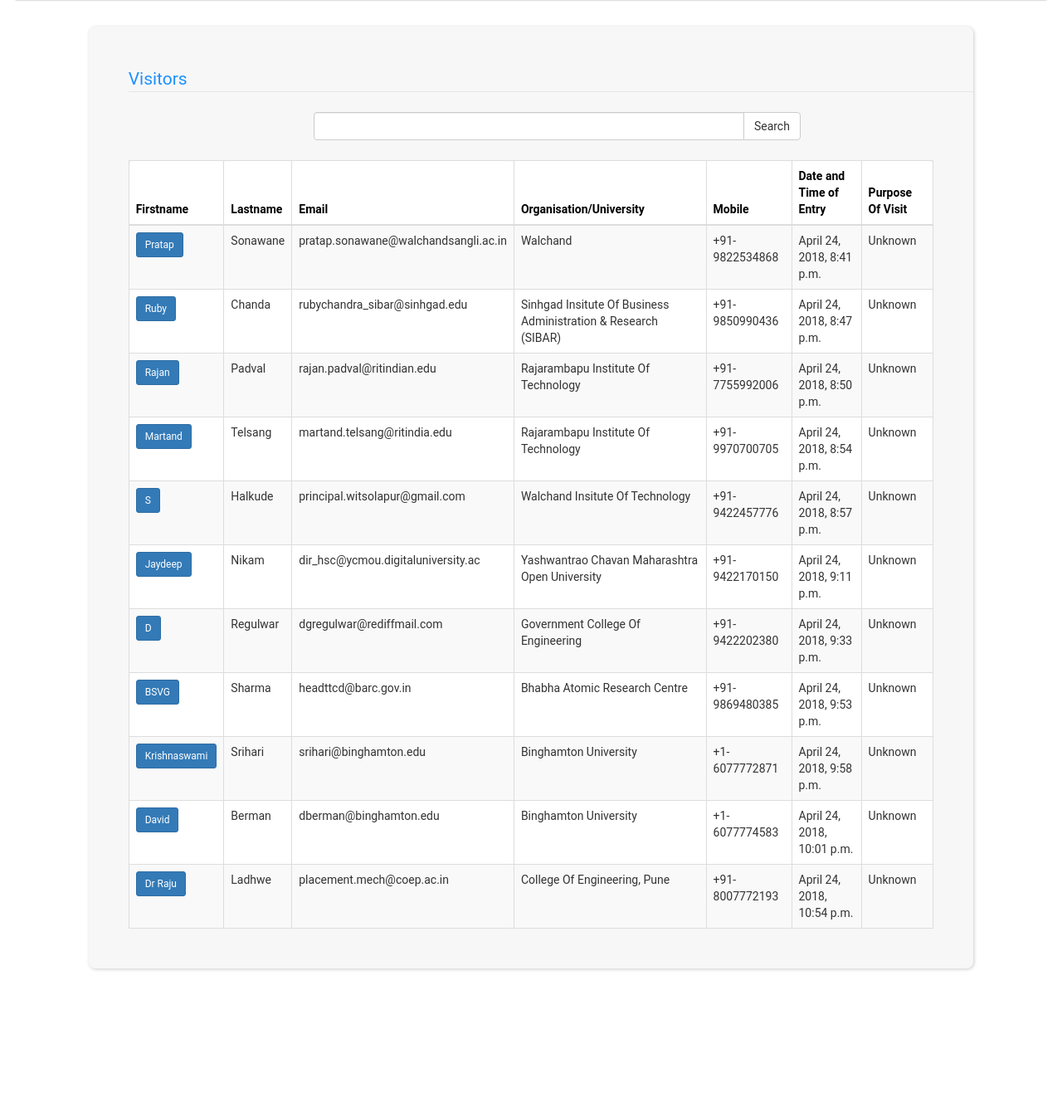
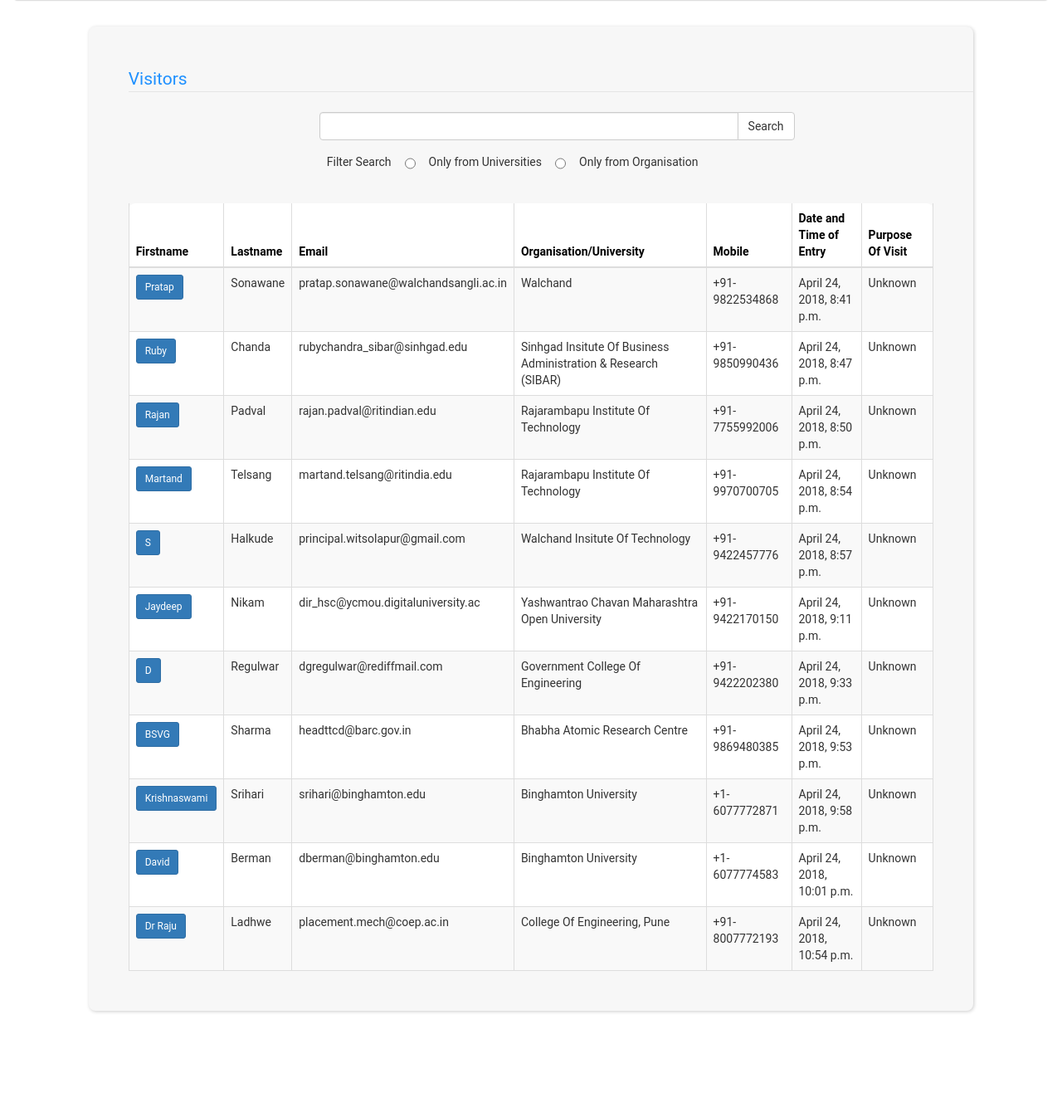
Before and after one commit to anishsatalkar/VisitorsManagementSystem, a Django app: page /home/view_visitors/ in a window 1280 px wide. Shown: the part 68-1414 px from the top of the page at 83% size. Before the commit the page ends 1237 px from the top, so only its background shows below. Run offline with Django 3.2, Linux system fonts and the light colour scheme; a user stored in the database is signed in; data comes from the database, SQL or seed files in the repository; some libraries are stand-ins or nearby versions.

Commit message:
Radio button

```diff
--- a/Manage/templates/view_visitors.html
+++ b/Manage/templates/view_visitors.html
@@ -1,8 +1,4 @@
 {% extends 'base.html' %}
-
-{#{% block style %}#}
-
-{#{% endblock style %}#}
 
 {% block content %}
     <div class="container-fluid"
@@ -25,6 +21,10 @@
                                     <button class="btn btn-default" type="submit">Search</button>
                                 </span>
                                 </div>
+                                <input type="radio" name="search" value="university" id="univ_radio">
+                                <label for="univ_radio">University</label>
+                                <input type="radio" name="search" value="organisation" id="org_radio">
+                                <label for="org_radio">Organisation</label>
                             </div>
 
                         </form>
@@ -36,8 +36,9 @@
                             {% csrf_token %}
 
 
-                            <table id="visitor_table" class="display table table-striped table-hover table-bordered"
-                                   style="background-color:#ffffff;border-radius: 8px">
+                            <table border="0" id="visitor_table"
+                                   class="display table table-striped table-hover table-bordered"
+                                   style="border-collapse:collapse;border:0;background-color:#ffffff;border-radius: 8px">
 
                                 <thead>
                                 <tr>
@@ -86,7 +87,12 @@
                                     <button class="btn btn-default" type="submit">Search</button>
                                 </span>
                                 </div>
+                                <input type="radio" name="search" value="university" id="univ_radio">
+                                <label for="univ_radio">University</label>
+                                <input type="radio" name="search" value="organisation" id="org_radio">
+                                <label for="org_radio">Organisation</label>
                             </div>
+
 
                         </form>
                         <span style="margin: auto; display: flex;width: 50%;align-self: center;" class="alert-success"
@@ -96,27 +102,41 @@
                     <form action="{% url 'Manage:search_visitor' %}" method="POST">
                         {% csrf_token %}
                         <div class="row">
-                            <div class="input-group" style="width: 50%; margin: auto; display: flex;">
-                                <input id="query_field_id" type="text" class="form-control" name="query">
-                                <span class="input-group-btn">
+                            <div class="col-md-12">
+                                <div class="input-group" style="width: 50%; margin: auto; display: flex;">
+                                    <input id="query_field_id" type="text" class="form-control" name="query">
+                                    <span class="input-group-btn">
                                     <button class="btn btn-default" type="submit">Search</button>
                                 </span>
-                                {#                                <label>#}
-                                {#                                    <input type="checkbox" name="india">Outside India#}
-                                {#                                </label>#}
+                                </div>
                             </div>
 
+
+                        </div>
+                        <div class="row">
+                            <div style="max-width:50%;margin: auto; padding:8px;display: flex;">
+                                <label style="font-weight: normal;margin: 8px">Filter Search</label>
+                                <input style="margin: 8px; margin-top: 12px;" type="radio" name="search" value="university"
+                                       id="univ_radio">
+                                <label style="font-weight: normal;margin: 8px;" for="univ_radio">Only from Universities</label>
+                                <input style="margin: 8px; margin-top: 12px;" type="radio" name="search" value="organisation"
+                                       id="org_radio">
+                                <label style="font-weight: normal;margin: 8px;" for="org_radio">Only from Organisation</label>
+                                <button style="margin-left: 16px;" id="clear_button" type="button"
+                                        class="btn btn-default btn-sm">Clear
+                                </button>
+                            </div>
                         </div>
 
+
                     </form>
-
-
 
                     <form action="{% url 'Manage:view_profile' %}" method="post" style="margin: 24px">
                         {% csrf_token %}
 
-                        <table id="visitor_table" class="display table table-striped table-hover table-bordered"
-                               style="background-color:#ffffff;border-radius: 8px">
+                        <table border="0" id="visitor_table"
+                               class="display table table-striped table-hover table-bordered"
+                               style="border-collapse:collapse;border:0;background-color:#ffffff;border-radius: 8px">
 
                             <thead>
                             <tr>
@@ -169,6 +189,12 @@
         {# });#}
 
         $('document').ready(function () {
+
+            $('#clear_button').hide().click(function () {
+                $('#univ_radio').prop('checked', false);
+                $('#org_radio').prop('checked', false);
+                $('#clear_button').hide();
+            });
             $('#query_field_id').keyup(function () {
                 $.get("/home/search_visitor/", {query: $('#query_field_id').val()}, function (data, status) {
                     {#alert("Data: " + data + "\nStatus: " + status);#}
@@ -176,7 +202,18 @@
                 });
 
             });
+
+            $('#univ_radio').change(function () {
+                $('#clear_button').show();
+            });
+
+            $('#org_radio').change(function () {
+                $('#clear_button').show();
+            });
+
+
         });
+
 
         {#function search() {#}
         {#    #}
```
